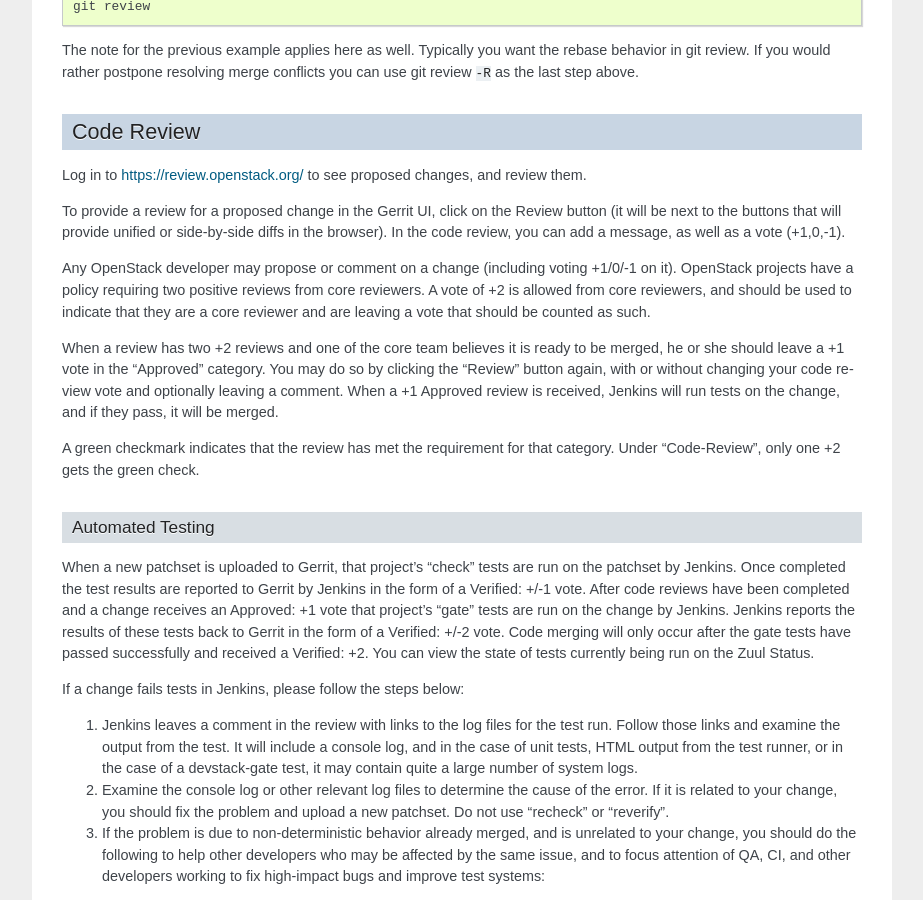
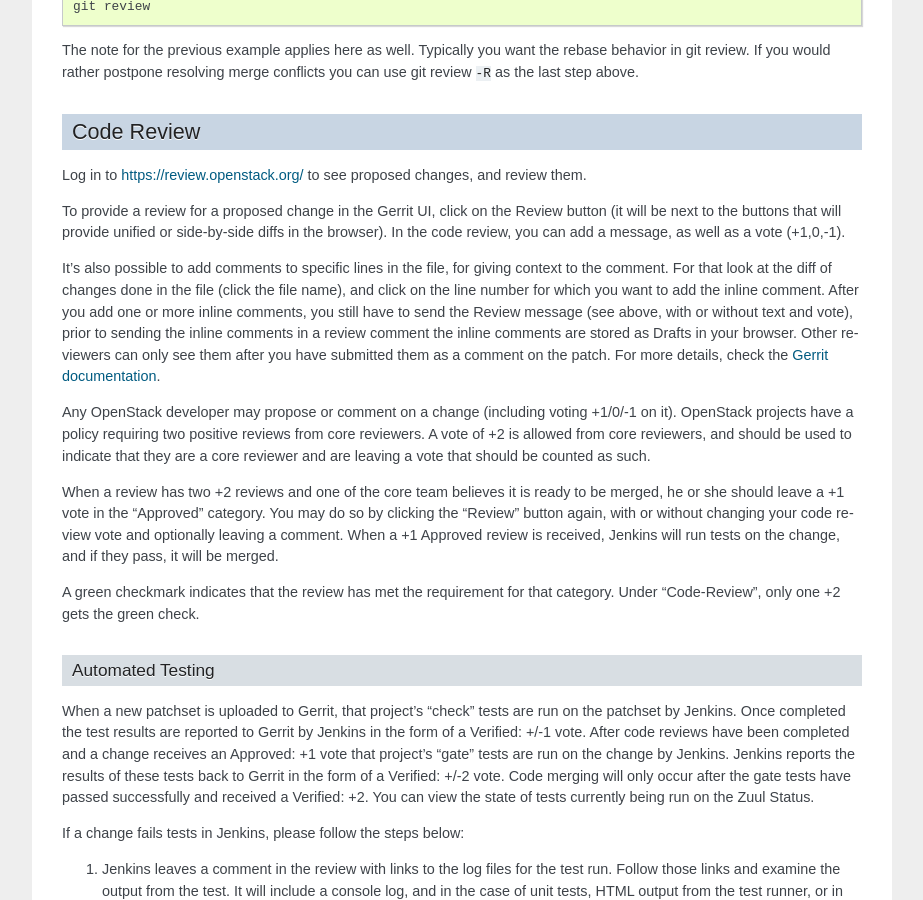
Before and after one commit to openstack-archive/infra-manual, a Sphinx documentation site: the page built from doc/source/developers.rst, in a window 1280 px wide and 900 px high, scrolled down 5791 px. Shown: the whole window, without its empty margins (198-1121 px from the left). Built offline with Sphinx 7.4.7, drawn with Linux system fonts in a browser that asks for light colours.

Commit message:
Add information about inline reviews
Add a paragraph explaining how to comment on specific lines of a review.

Paragraph was copied from https://review.openstack.org/107360 and markup
adjusted.

Change-Id: Id2e848c0ec20d87b504610b2aed492f9c22d9e35
Co-Authored-By: Pavel Sedlák <psedlak@redhat.com>

```diff
--- a/doc/source/developers.rst
+++ b/doc/source/developers.rst
@@ -343,6 +343,18 @@ the Review button (it will be next to the buttons that will provide
 unified or side-by-side diffs in the browser). In the code review, you
 can add a message, as well as a vote (+1,0,-1).
 
+It's also possible to add comments to specific lines in the file, for
+giving context to the comment. For that look at the diff of changes
+done in the file (click the file name), and click on the line number
+for which you want to add the inline comment. After you add one or
+more inline comments, you still have to send the Review message (see
+above, with or without text and vote), prior to sending the inline
+comments in a review comment the inline comments are stored as Drafts
+in your browser. Other reviewers can only see them after you have
+submitted them as a comment on the patch. For more details, check the
+`Gerrit documentation
+<https://review.openstack.org/Documentation/intro-quick.html#_reviewing_the_change>`_.
+
 Any OpenStack developer may propose or comment on a change (including
 voting +1/0/-1 on it). OpenStack projects have a policy requiring two
 positive reviews from core reviewers. A vote of +2 is allowed from
```
